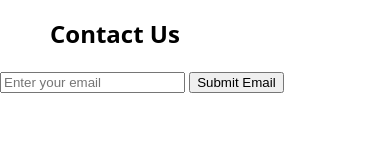
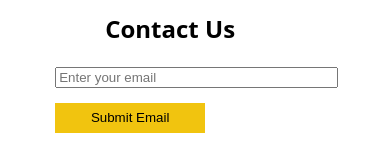
Before and after one commit to BradleyMcInnes/product_page, a plain HTML site: page index.html in a window 390 px wide. Shown: the part 1364-1509 px from the top of the page. Before the commit the page ends 1457 px from the top, so only its background shows below. Drawn offline with Linux system fonts and the light colour scheme.

Commit message:
Wrapped the core elements in a single div to align the items.

```diff
--- a/index.html
+++ b/index.html
@@ -29,6 +29,7 @@
 
     <body>
 
+        <div class="wrap">
             <div class="What_We_Offer">
 
               <section id="What_we_offer">
@@ -61,13 +62,14 @@
                       </div>
 
                   </div>
+                </section>
 
                 <iframe
                     id="video"
                     src="https://www.youtube.com/watch?v=zMIzTh0Lafg&list=RDzMIzTh0Lafg&start_radio=1rel=0&amp;controls=0&amp;showinfo=0"
                     frameborder=0;>
                 </iframe>
-          </section>
+
 
             </div>
 
@@ -108,6 +110,7 @@
                     </form>
                 </section>
             </div>
+        </div>
     </body>
 
 </html>
--- a/style.css
+++ b/style.css
@@ -44,15 +44,21 @@ nav > ul {
   justify-content: space-around;
 }
 
-h2 {
-  font-family: 'Open Sans';
+/* wrap class that covers ALL of the sections below */
+
+.wrap {
+  display: flex;
+  flex-direction: column;
+  align-items: center;
 }
 
-/* What we offer section*/
+/* What we offer section */
 
-.grid {
-    display: flex;
-    flex-direction: column;
+.What_We_Offer {
+  padding-top: 80px;
+  display: flex;
+  flex-direction: column;
+  align-items: center;
 }
 
 .grid_element {
@@ -78,16 +84,8 @@ h2 {
     font-size: 4em;
 }
 
-.What_We_Offer {
-  padding-top: 80px;
-  display: flex;
-  flex-direction: column;
-  align-items: center;
-}
-
 /*Pricing Section*/
 
-/* Why does this work and the .contact h2 one does not?*/
 .pricing h2 {
     padding-left: 50px;
 }
@@ -119,14 +117,29 @@ h2 {
     justify-content: space-around;
   }
 
-/* Contact */
+/* Contact - none of the below works */
 
-    .contact h2 {
-        padding-left: 50px;
-    }
-
-/*.Contact {
+.Contact {
   display: flex;
   flex-direction: column;
   align-items: center;
-}*/
+}
+
+.contact h2 {
+        padding-left: 50px;
+}
+
+ #Contact input[type='email'] {
+     max-width: 275px;
+     width: 100%;
+}
+
+#Contact input[type='submit'] {
+  max-width: 150px;
+  width: 100%;
+  height: 30px;
+  margin: 15px 0;
+  border: 0;
+  background-color: #f1c40f;
+
+}
```
Lines whose indentation alone changed are shown as unchanged.
